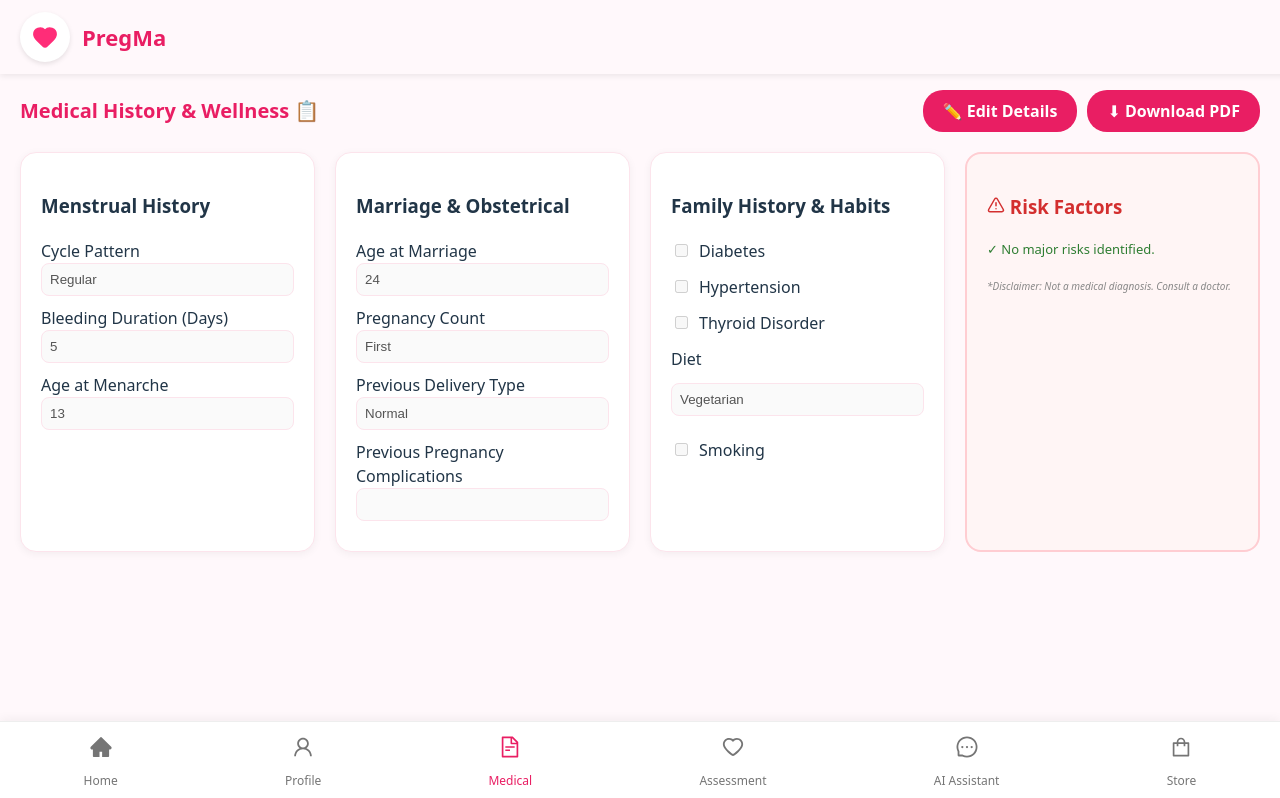
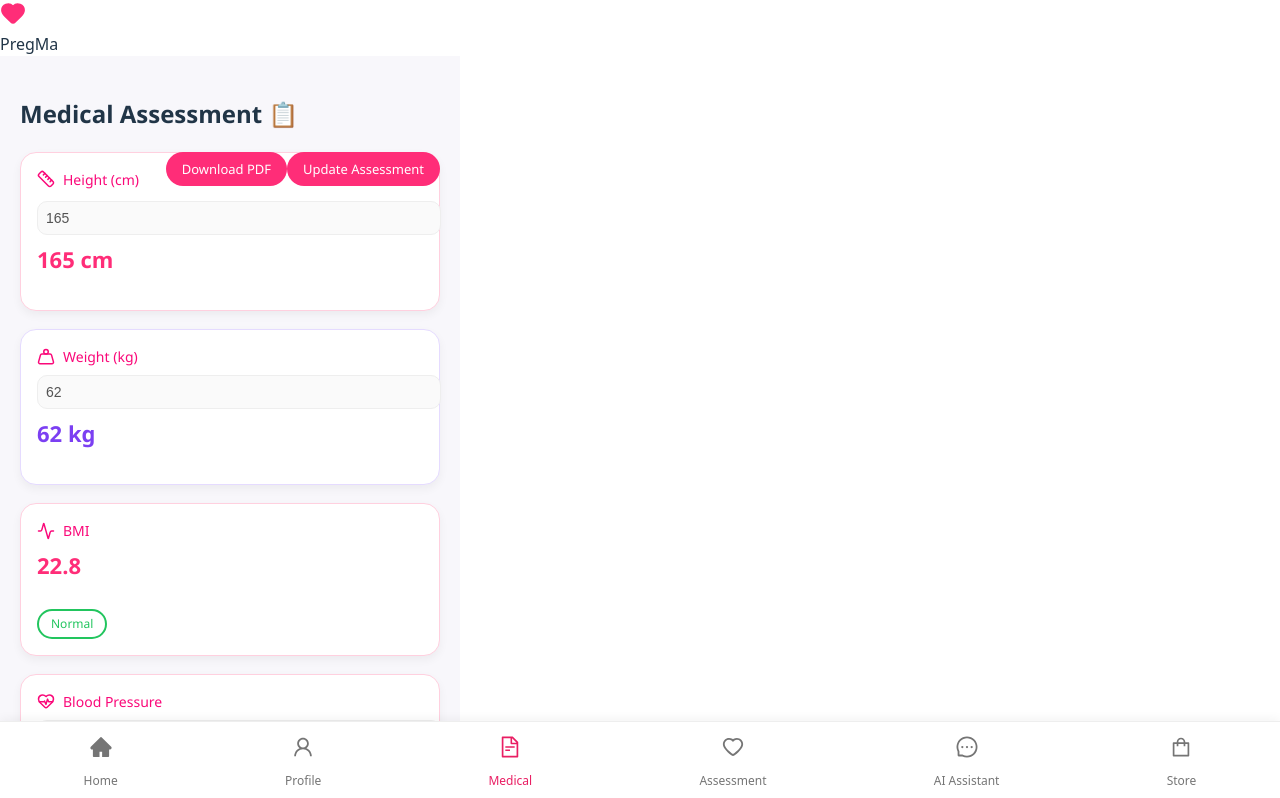
Before and after one commit to AngelusPonmalar/MummaCare-, a React (Vite) app: page /medical in a window 1280 px wide. Shown: the top 798 px of the page. Built offline with nearby package versions, Linux system fonts and the light colour scheme.

Commit message:
Update MedicalHistory.jsx

```diff
--- a/src/pages/MedicalHistory.jsx
+++ b/src/pages/MedicalHistory.jsx
@@ -1,69 +1,61 @@
-import React, { useState, useEffect } from "react";
-import { Heart, AlertTriangle } from "lucide-react";
+import React, { useState, useEffect, useRef } from "react";
+import "./Assessment.css";
+import { Ruler, Weight, Activity, HeartPulse, Droplets, Heart } from "lucide-react";
 import jsPDF from "jspdf";
 import html2canvas from "html2canvas";
 
-export default function MedicalHistory() {
-  const [isEditing, setIsEditing] = useState(false);
+function Assessment() {
 
-  const [form, setForm] = useState({
-    menstrualCycle: "Regular",
-    bleedingDuration: "5",
-    ageMenarche: "13",
-    marriageAge: "24",
+  const pdfRef = useRef();
 
-    familyHistory: {
-      diabetes: false,
-      hypertension: false,
-      thyroid: false
-    },
+  const [editMode, setEditMode] = useState(false);
 
-    pregnancyCount: "First",
-    prevDelivery: "Normal",
-    prevComplications: "",
+  const [data, setData] = useState({
+    height: 165,
+    weight: 62,
+    bp: "120/80",
+    hb: 12.5,
 
-    diet: "Vegetarian",
-    smoking: false,
-    alcohol: false,
+    confirmationScan: "",
+    datingScan: "",
+    anomalyScan: "",
+    congenitalScan: "",
+    growthScan: "",
 
-    occupation: "Teacher",
-    education: "Graduate",
-    livingConditions: "Good",
-    familySupport: "Strong"
+    tt1: false,
+    tt2: false
   });
 
-  const [risks, setRisks] = useState([]);
+  const [bmi, setBmi] = useState(0);
 
   useEffect(() => {
-    const newRisks = [];
+    const saved = localStorage.getItem("assessmentData");
+    if (saved) setData(JSON.parse(saved));
+  }, []);
 
-    if (form.smoking) newRisks.push("Smoking: Risks fetal oxygen supply.");
-    if (form.alcohol) newRisks.push("Alcohol: Unsafe for pregnancy.");
-    if (parseInt(form.marriageAge) < 18)
-      newRisks.push("Early pregnancy: Monitor closely.");
-    if (form.familyHistory.diabetes)
-      newRisks.push("Family Diabetes: Screen for GDM.");
-    if (form.familyHistory.hypertension)
-      newRisks.push("Family Hypertension: Monitor blood pressure.");
-    if (form.familyHistory.thyroid)
-      newRisks.push("Family Thyroid Disease: Thyroid tests recommended.");
+  useEffect(() => {
+    const h = parseFloat(data.height);
+    const w = parseFloat(data.weight);
 
-    setRisks(newRisks);
-  }, [form]);
+    if (h > 0 && w > 0) {
+      const heightInMeters = h / 100;
+      const calculatedBmi = (w / (heightInMeters * heightInMeters)).toFixed(1);
+      setBmi(calculatedBmi);
+    }
+  }, [data.height, data.weight]);
 
-  const handleChange = (key, value) =>
-    setForm({ ...form, [key]: value });
+  const handleChange = (field, value) => {
+    setData({ ...data, [field]: value });
+  };
 
-  const handleFamilyChange = (key, value) =>
-    setForm({
-      ...form,
-      familyHistory: { ...form.familyHistory, [key]: value }
-    });
-
-  /* -------- PDF DOWNLOAD -------- */
+  const saveData = () => {
+    localStorage.setItem("assessmentData", JSON.stringify(data));
+    setEditMode(false);
+  };
 
   const downloadPDF = async () => {
-    const element = document.getElementById("medicalPDF");
+
+    const element = pdfRef.current;
 
     const canvas = await html2canvas(element);
 
@@ -71,352 +63,231 @@ export default function MedicalHistory() {
 
     const pdf = new jsPDF("p", "mm", "a4");
 
-    const imgWidth = 210;
-    const imgHeight = (canvas.height * imgWidth) / canvas.width;
+    const width = pdf.internal.pageSize.getWidth();
+    const height = (canvas.height * width) / canvas.width;
 
-    pdf.addImage(imgData, "PNG", 0, 0, imgWidth, imgHeight);
-    pdf.save("Medical_History_Report.pdf");
+    pdf.addImage(imgData, "PNG", 0, 0, width, height);
+
+    pdf.save("Medical_Assessment.pdf");
+  };
+
+  const bmiStatus = () => {
+    if (bmi < 18.5) return "Underweight";
+    if (bmi < 25) return "Normal";
+    if (bmi < 30) return "Overweight";
+    return "Obese";
   };
 
   return (
+
     <div>
 
       {/* Floating Header */}
-      <div style={brandHeader}>
-        <div style={logoCircle}>
+
+      <div className="brandHeader">
+        <div className="logoCircle">
           <Heart size={26} fill="#ff2d78" color="#ff2d78" />
         </div>
-        <span style={brandName}>PregMa</span>
+        <span className="brandName">PregMa</span>
       </div>
 
-      <div id="medicalPDF" style={styles.pageContainer}>
+      <div className="assessment-container" ref={pdfRef}>
 
-        <div style={styles.headerRow}>
-          <h2 style={styles.title}>Medical History & Wellness 📋</h2>
+        <div className="assessment-header">
 
-          <div style={{ display: "flex", gap: "10px" }}>
+          <h2 className="title">Medical Assessment 📋</h2>
 
-            <button
-              style={styles.actionBtn}
-              onClick={() => setIsEditing(!isEditing)}
-            >
-              {isEditing ? "💾 Save All" : "✏️ Edit Details"}
+          <div>
+
+            {!editMode ? (
+              <button className="update-btn" onClick={() => setEditMode(true)}>
+                Update Assessment
+              </button>
+            ) : (
+              <button className="save-btn" onClick={saveData}>
+                Save
+              </button>
+            )}
+
+            <button className="update-btn" onClick={downloadPDF}>
+              Download PDF
             </button>
 
-            <button
-              style={styles.actionBtn}
-              onClick={downloadPDF}
-            >
-              ⬇ Download PDF
-            </button>
-
-          </div>
-        </div>
-
-        <div style={styles.gridContainer}>
-
-          {/* Column 1 */}
-          <div style={styles.card}>
-            <h3>Menstrual History</h3>
-
-            <label>Cycle Pattern</label>
-            <input
-              disabled={!isEditing}
-              style={styles.input}
-              value={form.menstrualCycle}
-              onChange={(e) =>
-                handleChange("menstrualCycle", e.target.value)
-              }
-            />
-
-            <label>Bleeding Duration (Days)</label>
-            <input
-              disabled={!isEditing}
-              style={styles.input}
-              value={form.bleedingDuration}
-              onChange={(e) =>
-                handleChange("bleedingDuration", e.target.value)
-              }
-            />
-
-            <label>Age at Menarche</label>
-            <input
-              disabled={!isEditing}
-              style={styles.input}
-              value={form.ageMenarche}
-              onChange={(e) =>
-                handleChange("ageMenarche", e.target.value)
-              }
-            />
-          </div>
-
-          {/* Column 2 */}
-          <div style={styles.card}>
-            <h3>Marriage & Obstetrical</h3>
-
-            <label>Age at Marriage</label>
-            <input
-              disabled={!isEditing}
-              style={styles.input}
-              value={form.marriageAge}
-              onChange={(e) =>
-                handleChange("marriageAge", e.target.value)
-              }
-            />
-
-            <label>Pregnancy Count</label>
-            <input
-              disabled={!isEditing}
-              style={styles.input}
-              value={form.pregnancyCount}
-              onChange={(e) =>
-                handleChange("pregnancyCount", e.target.value)
-              }
-            />
-
-            <label>Previous Delivery Type</label>
-            <input
-              disabled={!isEditing}
-              style={styles.input}
-              value={form.prevDelivery}
-              onChange={(e) =>
-                handleChange("prevDelivery", e.target.value)
-              }
-            />
-
-            <label>Previous Pregnancy Complications</label>
-            <input
-              disabled={!isEditing}
-              style={styles.input}
-              value={form.prevComplications}
-              onChange={(e) =>
-                handleChange("prevComplications", e.target.value)
-              }
-            />
-          </div>
-
-          {/* Column 3 (SPACING FIXED) */}
-          <div style={styles.card}>
-            <h3>Family History & Habits</h3>
-
-            <div style={styles.checkboxGroup}>
-
-              <label style={styles.checkboxItem}>
-                <input
-                  type="checkbox"
-                  disabled={!isEditing}
-                  checked={form.familyHistory.diabetes}
-                  onChange={(e) =>
-                    handleFamilyChange("diabetes", e.target.checked)
-                  }
-                />
-                Diabetes
-              </label>
-
-              <label style={styles.checkboxItem}>
-                <input
-                  type="checkbox"
-                  disabled={!isEditing}
-                  checked={form.familyHistory.hypertension}
-                  onChange={(e) =>
-                    handleFamilyChange("hypertension", e.target.checked)
-                  }
-                />
-                Hypertension
-              </label>
-
-              <label style={styles.checkboxItem}>
-                <input
-                  type="checkbox"
-                  disabled={!isEditing}
-                  checked={form.familyHistory.thyroid}
-                  onChange={(e) =>
-                    handleFamilyChange("thyroid", e.target.checked)
-                  }
-                />
-                Thyroid Disorder
-              </label>
-
-              <label>Diet</label>
-              <input
-                disabled={!isEditing}
-                style={styles.input}
-                value={form.diet}
-                onChange={(e) =>
-                  handleChange("diet", e.target.value)
-                }
-              />
-
-              <label style={styles.checkboxItem}>
-                <input
-                  type="checkbox"
-                  disabled={!isEditing}
-                  checked={form.smoking}
-                  onChange={(e) =>
-                    handleChange("smoking", e.target.checked)
-                  }
-                />
-                Smoking
-              </label>
-
-            </div>
-          </div>
-
-          {/* Column 4 */}
-          <div style={styles.riskCard}>
-            <h3 style={{ color: "#d32f2f" }}>
-              <AlertTriangle size={18} /> Risk Factors
-            </h3>
-
-            {risks.length > 0 ? (
-              risks.map((r, i) => (
-                <p key={i} style={styles.riskText}>• {r}</p>
-              ))
-            ) : (
-              <p style={styles.safeText}>
-                ✓ No major risks identified.
-              </p>
-            )}
-
-            <p style={styles.disclaimer}>
-              *Disclaimer: Not a medical diagnosis. Consult a doctor.
-            </p>
           </div>
 
         </div>
 
-        <div style={{ height: "80px" }}></div>
+        {/* Height */}
+
+        <div className="card pink-border">
+          <div className="card-header">
+            <Ruler size={18}/> Height (cm)
+          </div>
+
+          <input
+            type="number"
+            value={data.height}
+            disabled={!editMode}
+            onChange={(e)=>handleChange("height",e.target.value)}
+            className="input-box"
+          />
+
+          <h2 className="value pink">{data.height} cm</h2>
+
+        </div>
+
+        {/* Weight */}
+
+        <div className="card purple-border">
+
+          <div className="card-header">
+            <Weight size={18}/> Weight (kg)
+          </div>
+
+          <input
+            type="number"
+            value={data.weight}
+            disabled={!editMode}
+            onChange={(e)=>handleChange("weight",e.target.value)}
+            className="input-box"
+          />
+
+          <h2 className="value purple">{data.weight} kg</h2>
+
+        </div>
+
+        {/* BMI */}
+
+        <div className="card pink-border">
+
+          <div className="card-header">
+            <Activity size={18}/> BMI
+          </div>
+
+          <h2 className="value pink">{bmi}</h2>
+
+          {bmi > 0 && (
+            <span className={`badge ${bmi < 25 ? "green" : "orange"}`}>
+              {bmiStatus()}
+            </span>
+          )}
+
+        </div>
+
+        {/* Blood Pressure */}
+
+        <div className="card pink-border">
+
+          <div className="card-header">
+            <HeartPulse size={18}/> Blood Pressure
+          </div>
+
+          <input
+            value={data.bp}
+            disabled={!editMode}
+            onChange={(e)=>handleChange("bp",e.target.value)}
+            className="input-box"
+          />
+
+          <h2 className="value red">{data.bp}</h2>
+
+        </div>
+
+        {/* Hemoglobin */}
+
+        <div className="card purple-border">
+
+          <div className="card-header">
+            <Droplets size={18}/> Hemoglobin
+          </div>
+
+          <input
+            type="number"
+            value={data.hb}
+            disabled={!editMode}
+            onChange={(e)=>handleChange("hb",e.target.value)}
+            className="input-box"
+          />
+
+          <h2 className="value purple">{data.hb} g/dL</h2>
+
+        </div>
+
+        {/* Ultrasound */}
+
+        <div className="card pink-border">
+
+          <div className="card-header">
+            Ultrasound Scans
+          </div>
+
+          <input placeholder="Confirmation Scan"
+          value={data.confirmationScan}
+          disabled={!editMode}
+          onChange={(e)=>handleChange("confirmationScan",e.target.value)}
+          className="input-box"/>
+
+          <input placeholder="Dating Scan"
+          value={data.datingScan}
+          disabled={!editMode}
+          onChange={(e)=>handleChange("datingScan",e.target.value)}
+          className="input-box"/>
+
+          <input placeholder="Anomaly Scan"
+          value={data.anomalyScan}
+          disabled={!editMode}
+          onChange={(e)=>handleChange("anomalyScan",e.target.value)}
+          className="input-box"/>
+
+          <input placeholder="Congenital Anomaly Scan"
+          value={data.congenitalScan}
+          disabled={!editMode}
+          onChange={(e)=>handleChange("congenitalScan",e.target.value)}
+          className="input-box"/>
+
+          <input placeholder="Growth Scan"
+          value={data.growthScan}
+          disabled={!editMode}
+          onChange={(e)=>handleChange("growthScan",e.target.value)}
+          className="input-box"/>
+
+        </div>
+
+        {/* Immunization */}
+
+        <div className="card purple-border">
+
+          <div className="card-header">
+            Immunization
+          </div>
+
+          <label>
+            <input type="checkbox"
+            checked={data.tt1}
+            disabled={!editMode}
+            onChange={(e)=>handleChange("tt1",e.target.checked)}
+            />
+            TT1 Vaccine
+          </label>
+
+          <label>
+            <input type="checkbox"
+            checked={data.tt2}
+            disabled={!editMode}
+            onChange={(e)=>handleChange("tt2",e.target.checked)}
+            />
+            TT2 Vaccine
+          </label>
+
+        </div>
+
+        <div style={{height:"80px"}}></div>
 
       </div>
+
     </div>
+
   );
 }
 
-/* ---------- Floating Header ---------- */
-
-const brandHeader = {
-  position: "fixed",
-  top: 0,
-  left: 0,
-  width: "100%",
-  display: "flex",
-  alignItems: "center",
-  gap: "12px",
-  padding: "12px 20px",
-  background: "#FFF8FB",
-  boxShadow: "0 2px 6px rgba(0,0,0,0.08)",
-  zIndex: 1000
-};
-
-const logoCircle = {
-  width: "50px",
-  height: "50px",
-  borderRadius: "50%",
-  background: "#fff",
-  display: "flex",
-  alignItems: "center",
-  justifyContent: "center",
-  boxShadow: "0 2px 5px rgba(0,0,0,0.1)"
-};
-
-const brandName = {
-  fontSize: "22px",
-  fontWeight: "bold",
-  color: "#E91E63"
-};
-
-/* ---------- Page Styles ---------- */
-
-const styles = {
-
-  pageContainer: {
-    padding: "20px",
-    paddingTop: "90px",
-    background: "#FFF8FB",
-    minHeight: "100vh"
-  },
-
-  headerRow: {
-    display: "flex",
-    justifyContent: "space-between",
-    alignItems: "center",
-    marginBottom: "20px"
-  },
-
-  title: {
-    color: "#E91E63",
-    margin: 0,
-    fontSize: "20px",
-    fontWeight: "600"
-  },
-
-  actionBtn: {
-    background: "#E91E63",
-    color: "white",
-    border: "none",
-    padding: "10px 20px",
-    borderRadius: "20px",
-    cursor: "pointer",
-    fontWeight: "bold"
-  },
-
-  gridContainer: {
-    display: "grid",
-    gridTemplateColumns: "repeat(auto-fit, minmax(280px,1fr))",
-    gap: "20px"
-  },
-
-  card: {
-    background: "#ffffff",
-    padding: "20px",
-    borderRadius: "16px",
-    border: "1px solid #FCE4EC",
-    boxShadow: "0 2px 8px rgba(0,0,0,0.05)"
-  },
-
-  checkboxGroup: {
-    display: "flex",
-    flexDirection: "column",
-    gap: "12px"
-  },
-
-  checkboxItem: {
-    display: "flex",
-    alignItems: "center",
-    gap: "8px"
-  },
-
-  riskCard: {
-    background: "#fff5f5",
-    padding: "20px",
-    borderRadius: "16px",
-    border: "2px solid #ffcdd2"
-  },
-
-  input: {
-    width: "100%",
-    padding: "8px",
-    borderRadius: "8px",
-    border: "1px solid #FCE4EC",
-    marginBottom: "10px",
-    boxSizing: "border-box"
-  },
-
-  riskText: {
-    color: "#d32f2f",
-    fontSize: "13px",
-    fontWeight: "600"
-  },
-
-  safeText: {
-    color: "#2e7d32",
-    fontSize: "13px"
-  },
-
-  disclaimer: {
-    marginTop: "20px",
-    fontSize: "10px",
-    color: "#888",
-    fontStyle: "italic"
-  }
-};
+export default Assessment;
```
